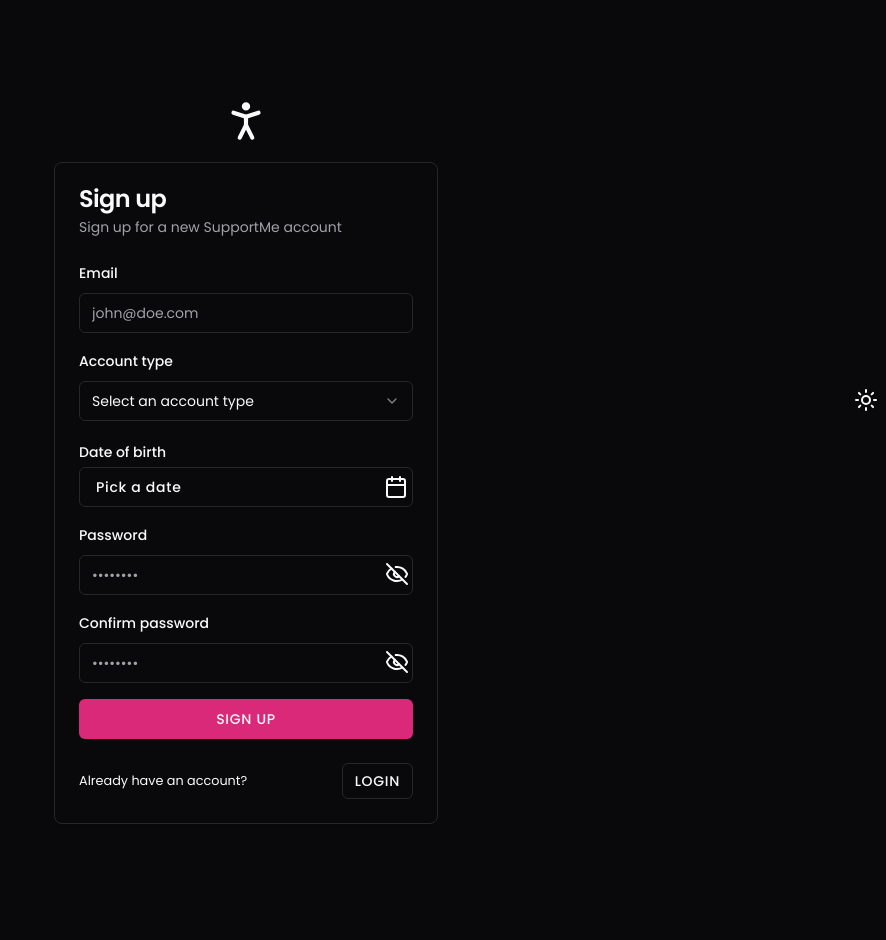
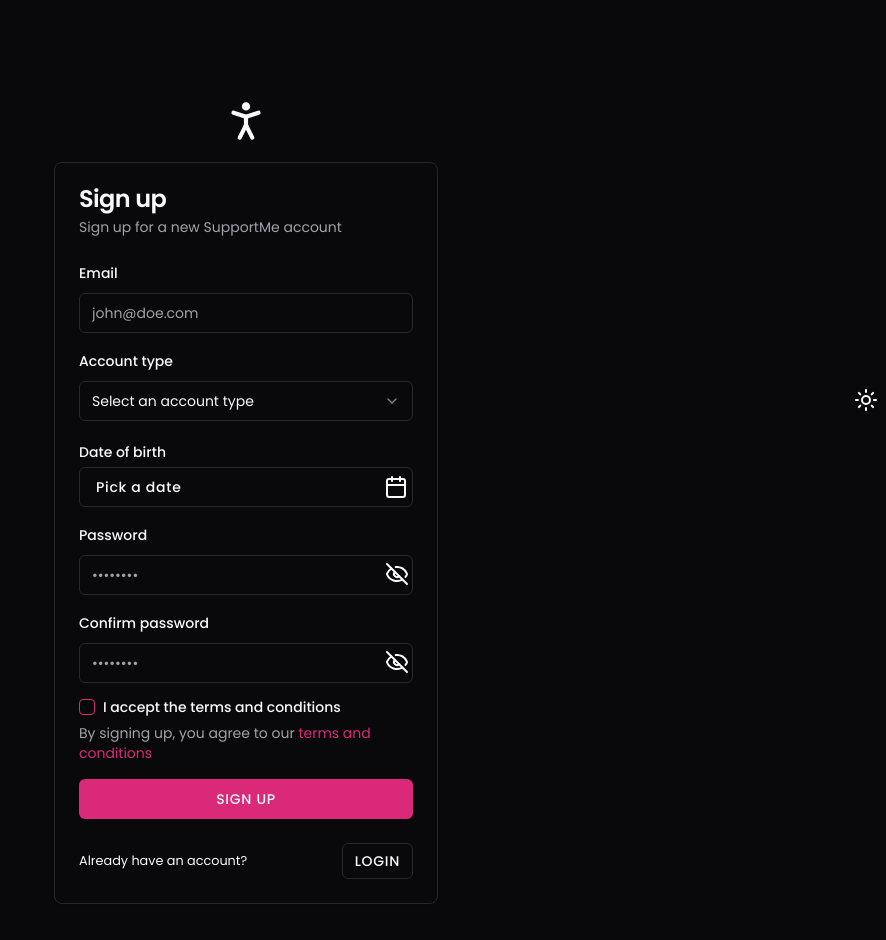
Before and after one commit to StarkovSergey/supporting-service, a Next.js app: page /sign-up in a window 1280 px wide. Shown: the top 940 px of the page, without its empty margins (394-1280 px from the left). Built offline with nearby package versions, Linux system fonts and the light colour scheme.

Commit message:
add the terms and conditions checkbox

```diff
--- a/app/(logged-out)/login/page.tsx
+++ b/app/(logged-out)/login/page.tsx
@@ -25,6 +25,7 @@
 } from '@/components/ui/form'
 import { Input } from '@/components/ui/input'
 import { PasswordInput } from '@/components/ui/password-input'
+import { useRouter } from 'next/navigation'
 
 const formSchema = z.object({
   email: z.string().email(),
@@ -32,6 +33,7 @@
 })
 
 export default function LoginPage() {
+  const router = useRouter()
   const form = useForm<z.infer<typeof formSchema>>({
     resolver: zodResolver(formSchema),
     defaultValues: {
@@ -40,8 +42,9 @@
     },
   })
 
-  const handleSubmit = () => {
-    console.log('login validation passed')
+  const handleSubmit = (data: z.infer<typeof formSchema>) => {
+    console.log('login validation passed: ', data)
+    router.push('/dashboard')
   }
 
   return (
--- a/app/(logged-out)/sign-up/page.tsx
+++ b/app/(logged-out)/sign-up/page.tsx
@@ -35,6 +35,7 @@
 import { Calendar } from '@/components/ui/calendar'
 import { format } from 'date-fns'
 import { PasswordInput } from '@/components/ui/password-input'
+import { Checkbox } from '@/components/ui/checkbox'
 
 const formSchema = z
   .object({
@@ -42,6 +43,11 @@
     accountType: z.enum(['personal', 'company']),
     companyName: z.string().optional(),
     numberOfEmployees: z.coerce.number().optional(),
+    acceptTerms: z
+      .boolean({
+        required_error: 'You must accept the terms and conditions',
+      })
+      .refine((checked) => checked, 'You must accept the terms and conditions'),
     dob: z.date().refine((date) => {
       // если вернёт true, значит валидация не прошла и будет добавлена ошибка
       const today = new Date()
@@ -89,12 +95,15 @@
   const form = useForm<z.infer<typeof formSchema>>({
     resolver: zodResolver(formSchema),
     defaultValues: {
-      email: '',
+      email: '', // тут добавь начальные значения для всех полей
+      companyName: '',
+      password: '',
+      passwordConfirm: '',
     },
   })
 
-  const handleSubmit = () => {
-    console.log('login validation passed')
+  const handleSubmit = (data: z.infer<typeof formSchema>) => {
+    console.log('login validation passed: ', data)
   }
 
   const accountType = form.watch('accountType')
@@ -166,7 +175,13 @@
                       <FormItem>
                         <FormLabel>Employees</FormLabel>
                         <FormControl>
-                          <Input type="number" min={0} placeholder="Employees" {...field} />
+                          <Input
+                            type="number"
+                            min={0}
+                            placeholder="Employees"
+                            {...field}
+                            value={field.value ?? ''}
+                          />
                         </FormControl>
                         <FormMessage />
                       </FormItem>
@@ -243,6 +258,27 @@
                   </FormItem>
                 )}
               />
+              <FormField
+                control={form.control}
+                name="acceptTerms"
+                render={({ field }) => (
+                  <FormItem>
+                    <div className="flex gap-2 items-center">
+                      <FormControl>
+                        <Checkbox checked={field.value} onCheckedChange={field.onChange}></Checkbox>
+                      </FormControl>
+                      <FormLabel>I accept the terms and conditions</FormLabel>
+                    </div>
+                    <FormDescription>
+                      By signing up, you agree to our{' '}
+                      <Link href="/terms" className="text-primary hover:underline">
+                        terms and conditions
+                      </Link>
+                    </FormDescription>
+                    <FormMessage />
+                  </FormItem>
+                )}
+              />
               <Button type="submit">Sign up</Button>
             </form>
           </Form>
--- /dev/null
+++ b/components/ui/checkbox.tsx
@@ -0,0 +1,30 @@
+"use client"
+
+import * as React from "react"
+import * as CheckboxPrimitive from "@radix-ui/react-checkbox"
+import { Check } from "lucide-react"
+
+import { cn } from "@/lib/utils"
+
+const Checkbox = React.forwardRef<
+  React.ElementRef<typeof CheckboxPrimitive.Root>,
+  React.ComponentPropsWithoutRef<typeof CheckboxPrimitive.Root>
+>(({ className, ...props }, ref) => (
+  <CheckboxPrimitive.Root
+    ref={ref}
+    className={cn(
+      "peer h-4 w-4 shrink-0 rounded-sm border border-primary ring-offset-background focus-visible:outline-none focus-visible:ring-2 focus-visible:ring-ring focus-visible:ring-offset-2 disabled:cursor-not-allowed disabled:opacity-50 data-[state=checked]:bg-primary data-[state=checked]:text-primary-foreground",
+      className
+    )}
+    {...props}
+  >
+    <CheckboxPrimitive.Indicator
+      className={cn("flex items-center justify-center text-current")}
+    >
+      <Check className="h-4 w-4" />
+    </CheckboxPrimitive.Indicator>
+  </CheckboxPrimitive.Root>
+))
+Checkbox.displayName = CheckboxPrimitive.Root.displayName
+
+export { Checkbox }
--- a/package.json
+++ b/package.json
@@ -10,6 +10,7 @@
   },
   "dependencies": {
     "@hookform/resolvers": "^3.9.0",
+    "@radix-ui/react-checkbox": "^1.1.1",
     "@radix-ui/react-label": "^2.1.0",
     "@radix-ui/react-popover": "^1.1.1",
     "@radix-ui/react-select": "^2.1.1",
```
Also changed, not shown: 1 other file (tests, documents, lock files or other folders).
